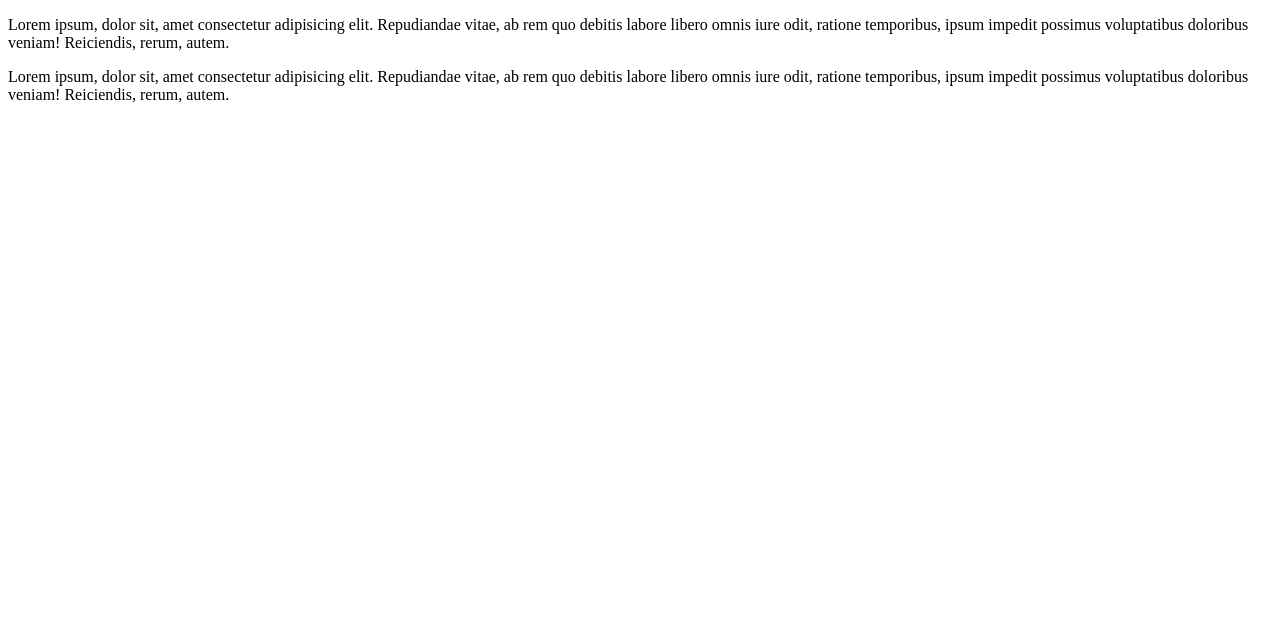
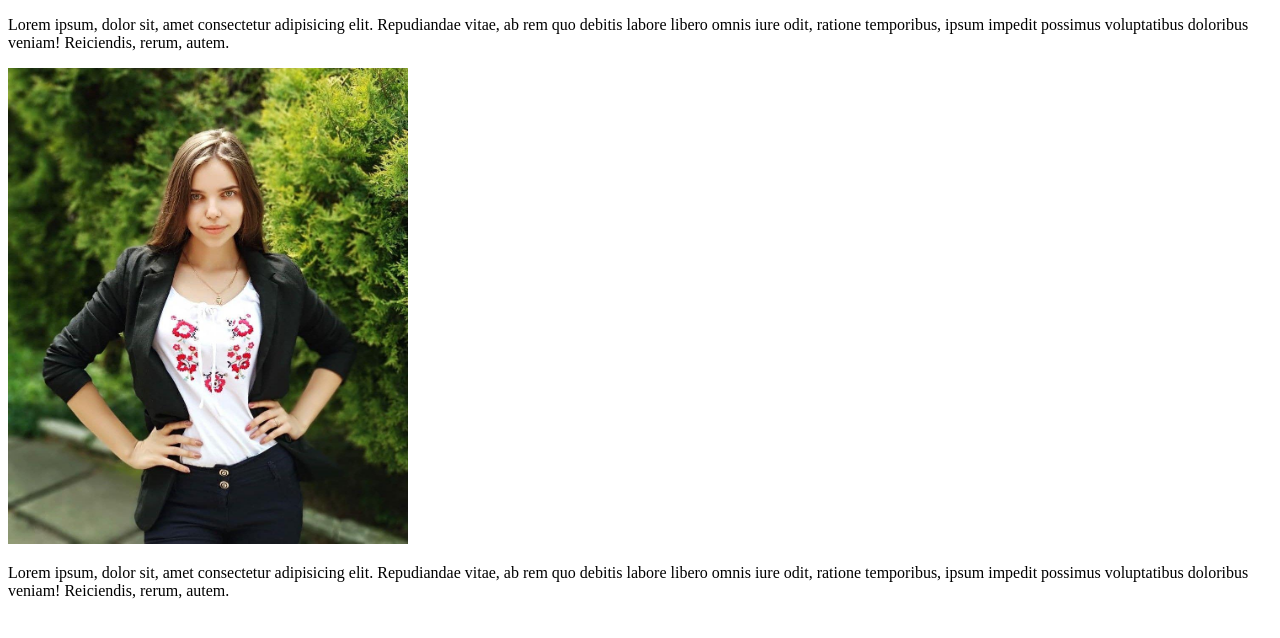
Before and after one commit to jtychynska/shkmTest, a plain HTML site: page index.html in a window 1280 px wide. Drawn offline with Linux system fonts and the light colour scheme.

Commit message:
add my photo with style

```diff
--- a/css/style.css
+++ b/css/style.css
@@ -0,0 +1,3 @@
+.my_photo{
+	width: 400px;
+}
--- a/index.html
+++ b/index.html
@@ -3,6 +3,7 @@
 <head>
 	<meta charset="UTF-8">
 	<meta name="viewport" content="width=device-width, initial-scale=1.0">
+	<link rel="stylesheet" href="css/style.css">
 	<title>Document</title>
 </head>
 <body>
@@ -10,7 +11,11 @@
 		<header class="header">
 			<p>Lorem ipsum, dolor sit, amet consectetur adipisicing elit. Repudiandae vitae, ab rem quo debitis labore libero omnis iure odit, ratione temporibus, ipsum impedit possimus voluptatibus doloribus veniam! Reiciendis, rerum, autem.</p>
 		</header>
-		<main></main>
+		<main>
+			<section>
+				<img src="img/photo_2018-09-27_08-16-08.jpg" alt="" class="my_photo">
+			</section>
+		</main>
 		<footer class="footer">
 			<p>Lorem ipsum, dolor sit, amet consectetur adipisicing elit. Repudiandae vitae, ab rem quo debitis labore libero omnis iure odit, ratione temporibus, ipsum impedit possimus voluptatibus doloribus veniam! Reiciendis, rerum, autem.</p>
 		</footer>
```
